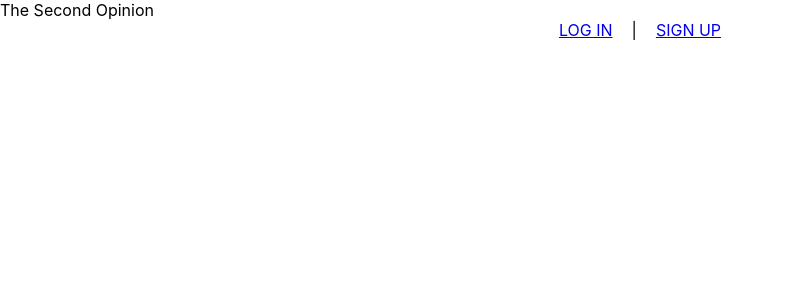
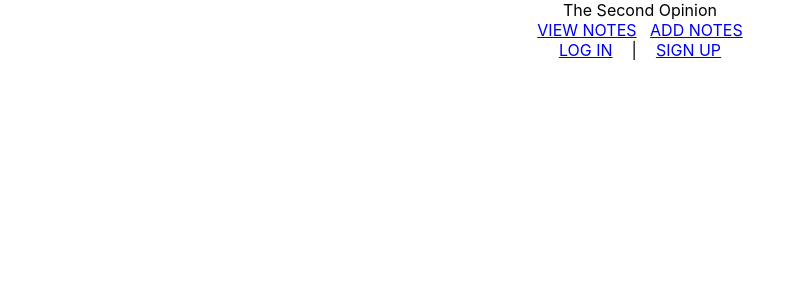
Before and after one commit to R101010/hastore, a React (Create React App) app: page / in a window 1280 px wide. Shown: the top 300 px of the page, without its empty margins (0-801 px from the left). Built offline with nearby package versions, Linux system fonts and the light colour scheme.

Commit message:
adds view and add notes

```diff
--- a/public/index.html
+++ b/public/index.html
@@ -24,7 +24,7 @@
       work correctly both with client-side routing and a non-root public URL.
       Learn how to configure a non-root public URL by running `npm run build`.
     -->
-    <title>Hearing Aid Second Opinion</title>
+    <title>Second Opinion</title>
   </head>
   <body>
     <noscript>You need to enable JavaScript to run this app.</noscript>
--- a/routes/api/users.js
+++ b/routes/api/users.js
@@ -4,7 +4,7 @@ const router = express.Router();
 const usersCtrl = require("../../controllers/users");
 
 /*---------- Public Routes ----------*/
-router.post("/signup", usersCtrl.signup);
+router.post('/signup', usersCtrl.signup);
 router.post('/login', usersCtrl.login);
 
 
--- a/src/pages/App/App.js
+++ b/src/pages/App/App.js
@@ -1,7 +1,7 @@
 import React, {Component} from 'react';
 import '../../pages/App/App.css';
 import userService from '../../utils/userService';
-import { Route, Switch, Redirect } from 'react-router-dom';
+import { Route, Switch, Redirect, NavLink } from 'react-router-dom';
 import NavBar from '../../components/NavBar/NavBar';
 import LoginPage from '../../pages/LoginPage/LoginPage';
 import SignupPage from '../../pages/SignupPage/SignupPage';
@@ -22,8 +22,13 @@ class App extends React.Component {
 
   render() {
     return (
-      <div>
-        <header className='header-footer'> The Second Opinion</header>
+      <div className="App">
+        <header className='header-footer'>
+          The Second Opinion
+          <nav>
+            <NavLink exact to='/'>VIEW NOTES</NavLink>
+            &nbsp;&nbsp;&nbsp;
+            <NavLink exact to='/add'>ADD NOTES</NavLink>
         <Switch>
           <Route exact path='/' render={() =>
             <NavBar
@@ -44,6 +49,8 @@ class App extends React.Component {
             />
           }/>
         </Switch>
+        </nav>
+        </header>
       </div>
     );
   }
```
Also changed, not shown: src/setupTests.js (deleted, +0 -5 lines), public/logo192.png, public/logo512.png. Lines whose indentation alone changed are shown as unchanged.
